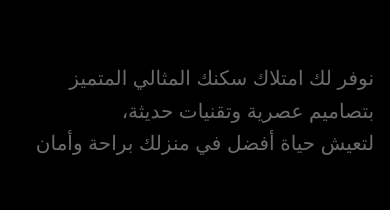
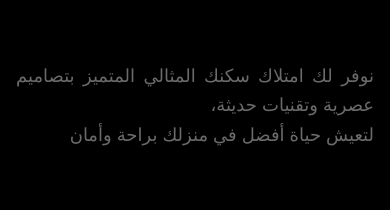
Before and after one commit to yo955/RealEState_website, a Next.js app: page / in a window 390 px wide. Shown: the part 337-547 px from the top of the page. Built offline with nearby package versions, Linux system fonts and the light colour scheme.

Commit message:
responsive

```diff
--- a/app/_components/HeroSection.jsx
+++ b/app/_components/HeroSection.jsx
@@ -6,7 +6,7 @@ const HeroSection = () => {
       <div className="max-w-full mx-auto flex flex-col items-start">
         <TypingAnimation />
         <div className="w-full sm:w-[70%] lg:w-[63%] pt-[43px] pb-[30px]">
-          <h1 className="text-xl sm:text-2xl lg:text-3xl text-primary text-right leading-relaxed">
+          <h1 className="text-lg sm:text-xl md:text-2xl lg:text-3xl text-primary leading-relaxed text-justify">
             نوفر لك امتلاك سكنك المثالي المتميز بتصاميم عصرية وتقنيات حديثة،
             <br />
             لتعيش حياة أفضل في منزلك براحة وأمان
--- a/app/layout.js
+++ b/app/layout.js
@@ -17,7 +17,7 @@ const geistMono = localFont({
 });
 
 export const metadata = {
-  title: "Create Next App",
+  title: "tourism website",
   description: "Generated by create next app",
 };
 
```
